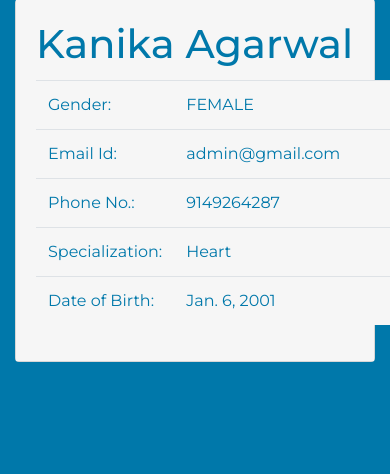
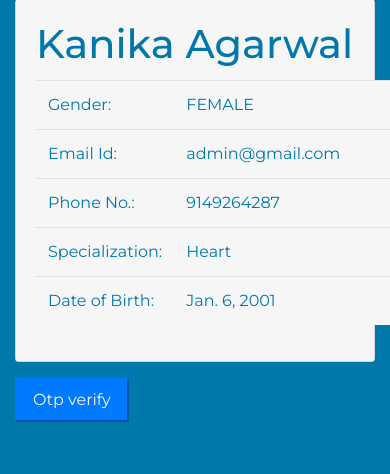
Before and after one commit to arushi0106/MedicalData, a Django app: page /user/profile_doctor in a window 390 px wide. Shown: the part 73-547 px from the top of the page. Run offline with Django 4.2, Linux system fonts and the light colour scheme; a user stored in the database is signed in; data comes from the database, SQL or seed files in the repository; both versions use the stored data as it was after the commit; some libraries are stand-ins or nearby versions.

Commit message:
Adding mobile otp verification

```diff
--- a/doctor/models.py
+++ b/doctor/models.py
@@ -21,10 +21,13 @@ class ResearcherProfile(models.Model):
     gender = models.CharField(default='M',choices=GENDER, max_length=1)
     first_name = models.CharField(max_length=255)
     last_name = models.CharField(max_length=255)
-    phone = models.IntegerField()
+    phone = models.CharField(max_length=10,null=True)
     dob = models.DateField()
+    otp = models.CharField(max_length=5,null=True,blank=True)
+    verified_phone = models.BooleanField(default=False,null=True)
     organization = models.CharField(max_length=255,null=True)
     country = models.CharField(max_length=255,null=True)
+    country_code = models.CharField(max_length=2, default="91")
 
     def __str__(self):
         return self.first_name
@@ -33,13 +36,16 @@ class DoctorProfile(models.Model):
     GENDER = (('M','MALE'),('F','FEMALE'))
     doctor = models.OneToOneField(User,on_delete=models.CASCADE)
     gender = models.CharField(default='M',choices=GENDER, max_length=1)
+    otp = models.CharField(max_length=5,null=True,blank=True)
+    verified_phone = models.BooleanField(default=False,null=True)
     first_name = models.CharField(max_length=255)
     license_key = models.CharField(max_length=255)
     verified_admin = models.BooleanField(default=False,null=True)
     last_name = models.CharField(max_length=255)
-    phone = models.IntegerField()
+    phone = models.CharField(max_length=10,null=True)
     dob = models.DateField()
     specialization = models.CharField(max_length=255,null=True)
+    country_code = models.CharField(max_length=2, default="91")
 
     def __str__(self):
         return self.first_name
--- a/doctor/urls.py
+++ b/doctor/urls.py
@@ -7,9 +7,11 @@ urlpatterns = [
     path('show_patient',views.show_patient,name="show_patient"),
     path('profile_researcher', views.researcher_profile, name="profile_researcher"),
     path('profile_doctor', views.doctor_profile, name="profile_doctor"),
+    path('otp_verify', views.otp_verify_send, name="otp_verify"),
     path('add_disease_patient/<str:id>', views.add_disease_patient, name='add_disease_patient'),
     path('user_profile', views.profile, name="profile_user"),
     path('show_disease', views.show_disease, name="show_disease"),
+    path('verify_otp', views.verify_otp, name="verify_otp"),
     path('show_patient_details/<str:id>', views.show_patient_details, name="show_patient_details"),
 
 ]
--- a/doctor/views.py
+++ b/doctor/views.py
@@ -1,3 +1,5 @@
+import math
+import random
 from django.contrib import messages
 from django.shortcuts import render, HttpResponse, redirect, get_object_or_404
 from django.views import generic
@@ -5,15 +7,17 @@ from django.views.generic.base import View
 from django.contrib.auth.decorators import login_required
 from .forms import ResearcherProfileForm, DoctorProfileForm, PatientProfileForm, DiseaseForm
 from .models import *
-from .filters import DiseaseFilter
+from .filters import DiseaseFilter, PatientFilter
 from .resources import diseaseResources
 from django.core.files import File
 import os
 import zipfile
+import requests
 from io import StringIO
 from io import BytesIO
 import datetime
 from django.core.paginator import Paginator
+
 
 # Create your views here.
 @login_required
@@ -151,8 +155,14 @@ def show_patient(request):
         if check_profile_created(request=request)==True:
             if check_admin_verified(request=request)==True:
                 patient = PatientProfile.objects.filter(added_by=User.object.get(id=request.user.id))
+                myfilter = PatientFilter(request.GET,queryset=patient)
+                patient = myfilter.qs
+                paginator = Paginator(patient,6)
+                page_number=request.GET.get('page')
+                PatientFinal=paginator.get_page(page_number)
                 context = {
-                'patients': patient
+                'patients': PatientFinal,
+                'myfilter':myfilter
                 }
                 return render(request, 'doctor/patients.html', context)
             else:
@@ -169,11 +179,9 @@ def show_patient(request):
 def show_patient_details(request, id):
     if request.user.is_doctor == True :
         patient = PatientProfile.objects.get(id=id)
-        print(patient)
         diseases = DiseaseDetails.objects.filter(patient=id)
         myfilter = DiseaseFilter(request.GET,queryset=diseases)
-        diseases=myfilter.qs
-        # diseases.order_by('date')
+        diseases = myfilter.qs
         paginator = Paginator(diseases,5)
         page_number=request.GET.get('page')
         DiseaseFinal=paginator.get_page(page_number)
@@ -283,3 +291,60 @@ def show_disease(request):
     else:
         messages.error(request,"Please first create your profile ")
         return redirect("profile_user")
+
+def generateOTP() :
+     digits = "0123456789"
+     OTP = ""
+     for i in range(4) :
+         OTP += digits[math.floor(random.random() * 10)]
+     return OTP
+
+
+
+def otp_verify_send(request):
+    if request.user.is_doctor:
+        doctor = DoctorProfile.objects.get(doctor=User.object.get(id=request.user.id))
+        otp=generateOTP()
+        doctor.otp = otp
+        api_key=""
+        url = f'https://2factor.in/API/V1/{api_key}/SMS/+91{researcher.phone}/{otp}/'
+        response = requests.get(url)
+        doctor.save()
+        messages.info(request,"OTP has been send to your registered number")
+        return render(request,'account/otpverify.html')
+    else:
+        researcher = ResearcherProfile.objects.get(researcher=User.object.get(id=request.user.id))
+        otp=generateOTP()
+        researcher.otp=otp
+        researcher.save()
+        api_key=""
+        url = f'https://2factor.in/API/V1/{api_key}/SMS/+91{researcher.phone}/{otp}/'
+        messages.info(request,"OTP has been send to your registered number")
+        return render(request,'account/otpverify.html')
+
+def verify_otp(request):
+    if request.method=='POST':
+        otp = request.POST['otp']
+        if request.user.is_doctor==True:
+            doctor = DoctorProfile.objects.get(doctor=User.object.get(id=request.user.id))
+            if(doctor.otp==otp):
+                messages.success(request,"Your phone number is verified")
+                doctor.verified_phone=True
+                doctor.save()
+                return redirect('profile_user')
+            else:
+                messages.error(request,"Incorrect otp")
+                return render(request,'account/otpverify.html')
+        else:
+            researcher = ResearcherProfile.objects.get(researcher=User.object.get(id=request.user.id))
+            if(researcher.otp==otp):
+                messages.success(request,"Your phone number is verified")
+                researcher.verified_phone=True
+                researcher.save()
+                return redirect('profile_user')
+            else:
+                messages.error(request,"Incorrect otp")
+                return render(request,'account/otpverify.html')
+
+    else:
+        return redirect('otp_verify')
--- a/myproject/settings.py
+++ b/myproject/settings.py
@@ -32,6 +32,8 @@ ALLOWED_HOSTS = []
 # Application definition
 AUTH_USER_MODEL = 'account.User'
 
+
+
 INSTALLED_APPS = [
     'django.contrib.admin',
     'account',
@@ -39,6 +41,7 @@ INSTALLED_APPS = [
     'crispy_forms',
     'researcher',
     'import_export',
+    'rest_framework',
     'django_filters',
     'django.contrib.auth',
     'django.contrib.contenttypes',
--- a/templates/doctor/diseases.html
+++ b/templates/doctor/diseases.html
@@ -16,9 +16,10 @@
     Download XL file
 </button>
 </form>
+<br>
 <form method="get" >
   {{myfilter.form}}
-  <button type="submit" class=" formbtn btn btn-sm">Search</button>
+  <button type="submit" class="  btn btn-sm">Search</button>
 </form>
 
     <table class="table">
--- a/templates/doctor/patient-profile.html
+++ b/templates/doctor/patient-profile.html
@@ -11,7 +11,7 @@
  {% comment %} {%if diseases.count%}  {% endcomment %}
  <form method="get" >
   {{myfilter.form}}
-  <button type="submit" class=" formbtn btn btn-sm">Search</button>
+  <button type="submit" class=" btn btn-sm">Search</button>
 </form>
     <table class="table">
       <thead>
--- a/templates/doctor/profile.html
+++ b/templates/doctor/profile.html
@@ -48,6 +48,12 @@
     </div>
 
   </div>
+   {% if doctor.verified_phone %}
+  <h2 class="card-title card"> Your phone is already verified</h2>
+  {% else %}
+  <button class="btn-primary"><a class="nav-link" href="{%url 'otp_verify'%}">Otp verify</a></button>
+  {% endif%}
+
 </div>
 
 {% endblock body %}
--- a/templates/researcher/profile.html
+++ b/templates/researcher/profile.html
@@ -55,6 +55,12 @@
     </div>
 
   </div>
+  {% if researcher.verified_phone %}
+  <h2> Your phone is already verified</h2>
+  {% else %}
+  <button class="btn-primary"><a class="nav-link" href="{%url 'otp_verify'%}">OTP Verify</a></button>
+  {% endif%}
+
 </div>
 
 {% endblock body %}
```
Also changed, not shown: doctor/filters.py (+5 -4 lines), templates/account/otpverify.html (added, +14 -0 lines), templates/doctor/patients.html (+29 -0 lines), db.sqlite3, doctor/migrations/0014_doctorprofile_otp_doctorprofile_verified_phone.py (added), doctor/migrations/0015_doctorprofile_country_code_and_more.py (added), doctor/migrations/0016_alter_doctorprofile_otp.py (added), doctor/migrations/0017_researcherprofile_otp.py (added), doctor/migrations/0018_researcherprofile_verified_phone.py (added), doctor/migrations/0019_alter_doctorprofile_phone_and_more.py (added).
